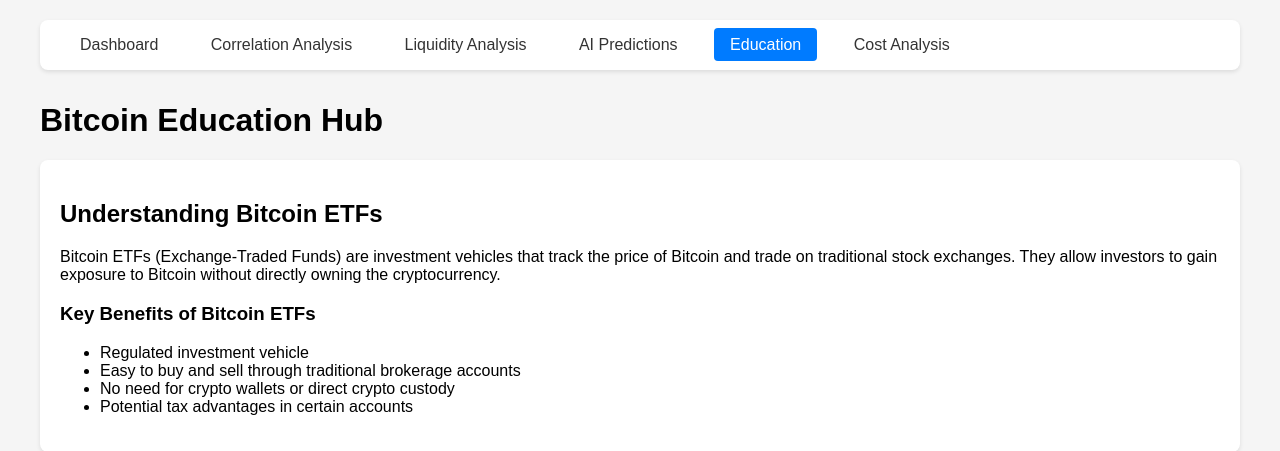
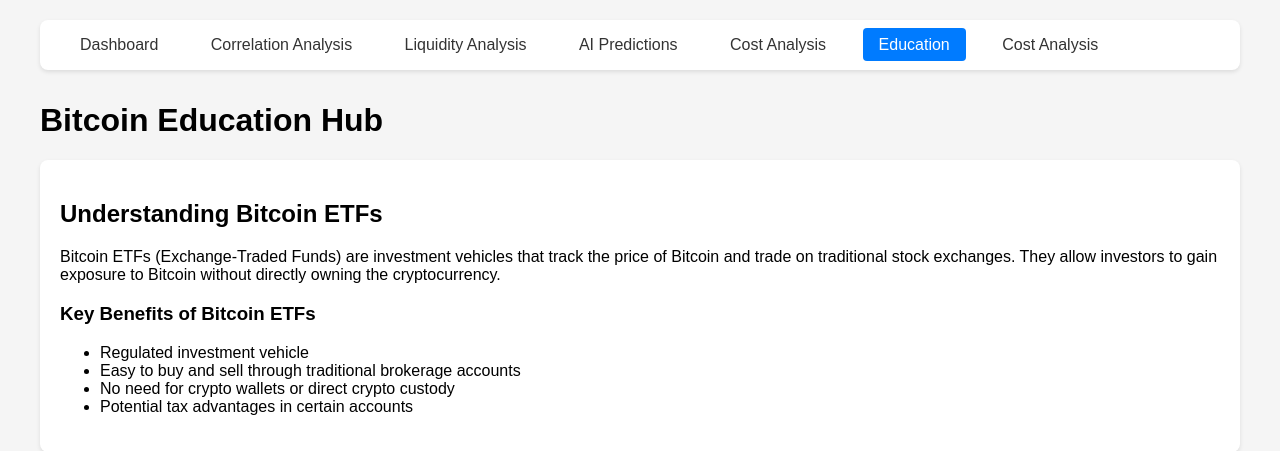
Before and after one commit to biserd/AI_Bitcoin_Analytics, a Flask app: page /education in a window 1280 px wide. Shown: the top 451 px of the page. Run offline with Flask 3, Linux system fonts and the light colour scheme; some libraries are stand-ins or nearby versions.

Commit message:
Assistant checkpoint: Added Cost Analysis to main navigation
Assistant generated file changes:
- main.py: Add cost analysis route
- templates/base.html: Add cost analysis to main navigation

---

User prompt:

add the cost analysis to the main menu

```diff
--- a/main.py
+++ b/main.py
@@ -36,7 +36,8 @@ def get_routes():
         {'path': '/correlation', 'changefreq': 'daily', 'priority': '0.8'},
         {'path': '/liquidity', 'changefreq': 'daily', 'priority': '0.8'},
         {'path': '/predictions', 'changefreq': 'daily', 'priority': '0.8'},
-        {'path': '/education', 'changefreq': 'weekly', 'priority': '0.7'}
+        {'path': '/education', 'changefreq': 'weekly', 'priority': '0.7'},
+        {'path': '/cost-analysis', 'changefreq': 'weekly', 'priority': '0.7'} #Added cost analysis route
     ]
 
 @app.before_request
--- a/templates/base.html
+++ b/templates/base.html
@@ -111,6 +111,7 @@
             <a href="/correlation" {% if request.path == '/correlation' %}class="active"{% endif %}>Correlation Analysis</a>
             <a href="/liquidity" {% if request.path == '/liquidity' %}class="active"{% endif %}>Liquidity Analysis</a>
             <a href="/predictions" {% if request.path == '/predictions' %}class="active"{% endif %}>AI Predictions</a>
+            <a href="/cost-analysis" {% if request.path == '/cost-analysis' %}class="active"{% endif %}>Cost Analysis</a>
             <a href="/education" {% if request.path == '/education' %}class="active"{% endif %}>Education</a>
             <a href="/cost-analysis" {% if request.path == '/cost-analysis' %}class="active"{% endif %}>Cost Analysis</a>
         </nav>
```
